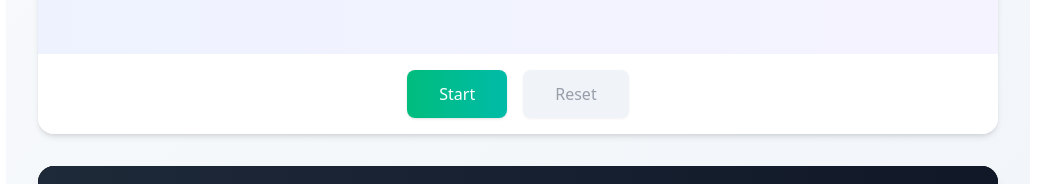
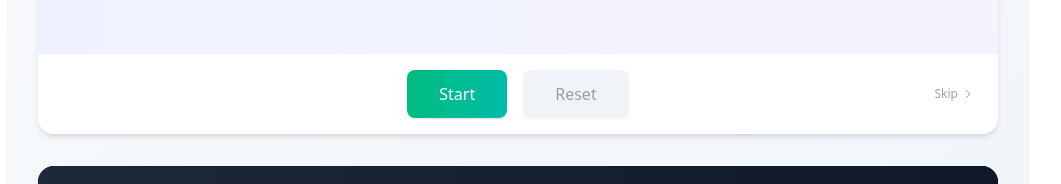
Before and after one commit to jonasmerlin/pomodoro-youtube-player, a React (Vite) app: page / in a window 1280 px wide. Shown: the part 546-730 px from the top of the page, without its empty margins (122-1183 px from the left). Built offline with nearby package versions, Linux system fonts and the light colour scheme.

Commit message:
Add ability to skip current session

```diff
--- a/src/App.tsx
+++ b/src/App.tsx
@@ -395,6 +395,40 @@ const PomodoroYouTubePlayer: React.FC = () => {
     setCurrentPomodoro(0);
     setTimeLeft(workMinutes * 60);
     setTimerComplete(false);
+  };
+
+  // Skip current session
+  const skipSession = (): void => {
+    if (timerComplete) return;
+
+    // Clear current timer
+    if (intervalRef.current) {
+      clearInterval(intervalRef.current);
+      intervalRef.current = null;
+    }
+
+    if (isWorking) {
+      // Currently working, skip to break
+      const nextPomodoro = currentPomodoro + 1;
+      if (nextPomodoro >= totalPomodoros) {
+        setTimerComplete(true);
+        setIsRunning(false);
+      } else {
+        setIsWorking(false);
+        setCurrentPomodoro(nextPomodoro);
+        setTimeLeft(breakMinutes * 60);
+        // Reset timer timestamps for next session
+        startTimeRef.current = Date.now();
+        endTimeRef.current = startTimeRef.current + breakMinutes * 60 * 1000;
+      }
+    } else {
+      // Currently on break, skip to next work session
+      setIsWorking(true);
+      setTimeLeft(workMinutes * 60);
+      // Reset timer timestamps for next session
+      startTimeRef.current = Date.now();
+      endTimeRef.current = startTimeRef.current + workMinutes * 60 * 1000;
+    }
   };
 
   // Format time as MM:SS
@@ -843,7 +877,7 @@ const PomodoroYouTubePlayer: React.FC = () => {
             </div>
           </div>
 
-          <div className="flex justify-center gap-4 p-4 bg-white">
+          <div className="flex justify-center gap-4 p-4 bg-white relative">
             <button
               onClick={toggleTimer}
               className={`px-8 py-3 rounded-lg font-medium shadow-sm transition-all duration-300 cursor-pointer ${
@@ -860,6 +894,27 @@ const PomodoroYouTubePlayer: React.FC = () => {
               disabled={!isRunning && timeLeft === workMinutes * 60}
             >
               Reset
+            </button>
+            <button
+              onClick={skipSession}
+              className="absolute right-4 top-1/2 transform -translate-y-1/2 text-gray-400 hover:text-gray-600 px-2 py-1 rounded-md hover:bg-gray-50 transition-all duration-200 disabled:opacity-30 disabled:hover:bg-transparent disabled:hover:text-gray-400 cursor-pointer flex items-center gap-1"
+              disabled={timerComplete}
+              title={isWorking ? "Skip to break" : "Skip to next work session"}
+            >
+              <span className="text-xs font-normal">Skip</span>
+              <svg
+                className="w-3 h-3"
+                fill="none"
+                stroke="currentColor"
+                viewBox="0 0 24 24"
+              >
+                <path
+                  strokeLinecap="round"
+                  strokeLinejoin="round"
+                  strokeWidth="2"
+                  d="M9 5l7 7-7 7"
+                />
+              </svg>
             </button>
           </div>
         </div>
```
